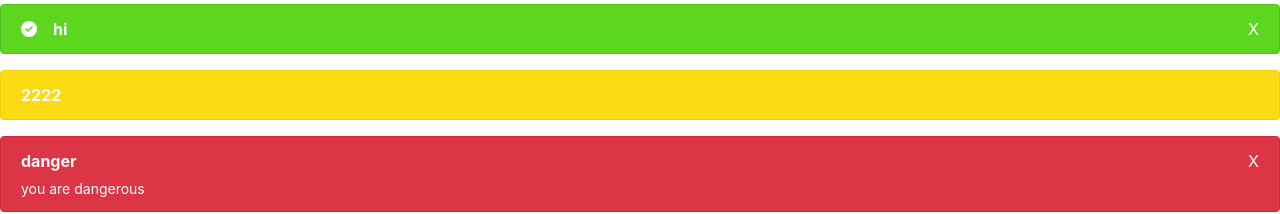
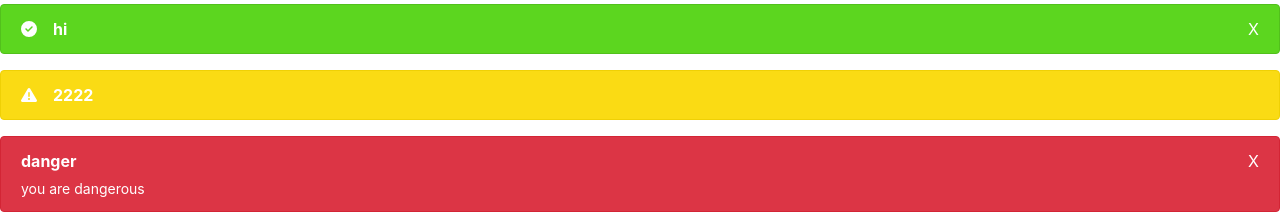
Before and after one commit to Tonyhew/t-ui, a React (Create React App) app: page / in a window 1280 px wide. Shown: the part 537-751 px from the top of the page. Built offline with nearby package versions, Linux system fonts and the light colour scheme.

Commit message:
进一步怒优化 icon 在 Alert 组件中的显示

```diff
--- a/src/App.tsx
+++ b/src/App.tsx
@@ -142,6 +142,7 @@ const App: React.FC = () => {
           />
           <Alert
             type='warning'
+            showIcon
             title='2222'
             closable={false}
           />
@@ -151,8 +152,10 @@ const App: React.FC = () => {
             description='you are dangerous'
           />
           <Alert
-            type='info'
+            type='default'
             title='Info'
+            icon={'ice-cream'}
+            showIcon
             description='you are dangerous'
           />
         </Transition>
--- a/src/components/Alert/alert.tsx
+++ b/src/components/Alert/alert.tsx
@@ -52,7 +52,7 @@ const Alert: React.FC<IAlertProps> = (props) => {
             <Icon
               className="tui-alert-icon"
               theme={iconType}
-              icon={'check-circle'}
+              icon={icon !== '' && icon ? icon : 'check-circle'}
             />
           );
         case 'warning':
@@ -60,7 +60,7 @@ const Alert: React.FC<IAlertProps> = (props) => {
             <Icon
               className="tui-alert-icon"
               theme={iconType}
-              icon={'warning'}
+              icon={icon !== '' && icon ? icon : 'warning'}
             />
           );
         case 'error':
@@ -68,7 +68,7 @@ const Alert: React.FC<IAlertProps> = (props) => {
             <Icon
               className="tui-alert-icon"
               theme={iconType}
-              icon={'plus-circle'}
+              icon={icon !== '' && icon ? icon : 'plus-circle'}
               style={{ transform: 'rotate(45deg)' }}
             />
           );
@@ -77,12 +77,12 @@ const Alert: React.FC<IAlertProps> = (props) => {
             <Icon
               className="tui-alert-icon"
               theme={iconType}
-              icon={'info-circle'}
+              icon={icon !== '' && icon ? icon : 'info-circle'}
             />
           );
+        default:
+          return <Icon className="tui-alert-icon" theme={iconType} icon={icon} />;
       }
-    } else {
-      return <Icon className="tui-alert-icon" theme={iconType} icon={icon} />;
     }
   };
 
@@ -90,7 +90,7 @@ const Alert: React.FC<IAlertProps> = (props) => {
     <Transition in={!hide} animation="zoom-in-top" timeout={300}>
       <div className={classes} data-testid="tui-alert">
         {/* {icon && <span className='tui-alert-icon'>{icon}</span>} */}
-        {showIcon ? iconTypeRender(type, icon) : iconTypeRender(type, icon)}
+        {showIcon ? iconTypeRender(type, icon) : null}
         <span className={titleClass}>{title}</span>
         {description && <p className="tui-alert-desc">{description}</p>}
         {closable && (
```
Also changed, not shown: 1 other file (tests, documents, lock files or other folders).
